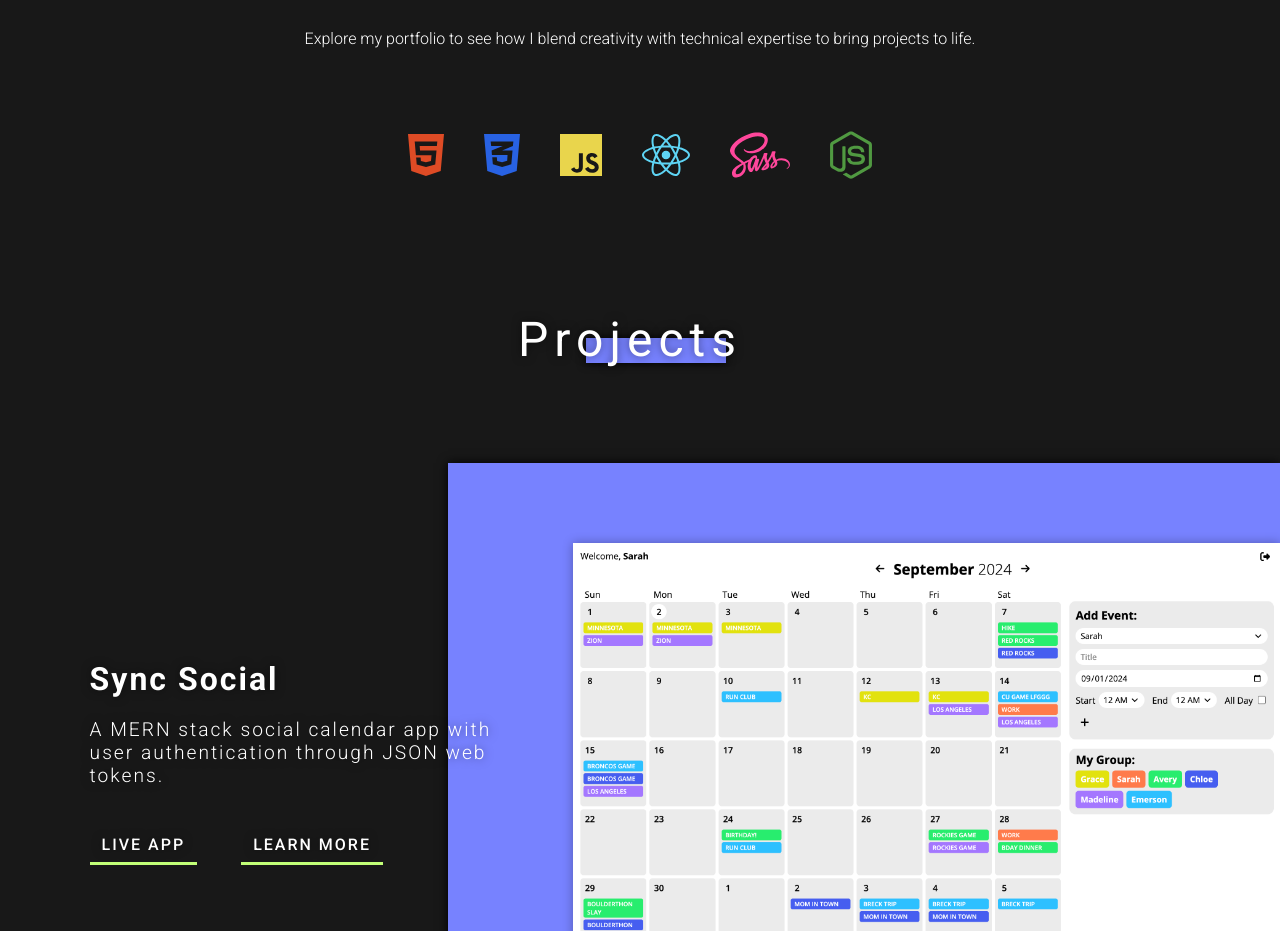
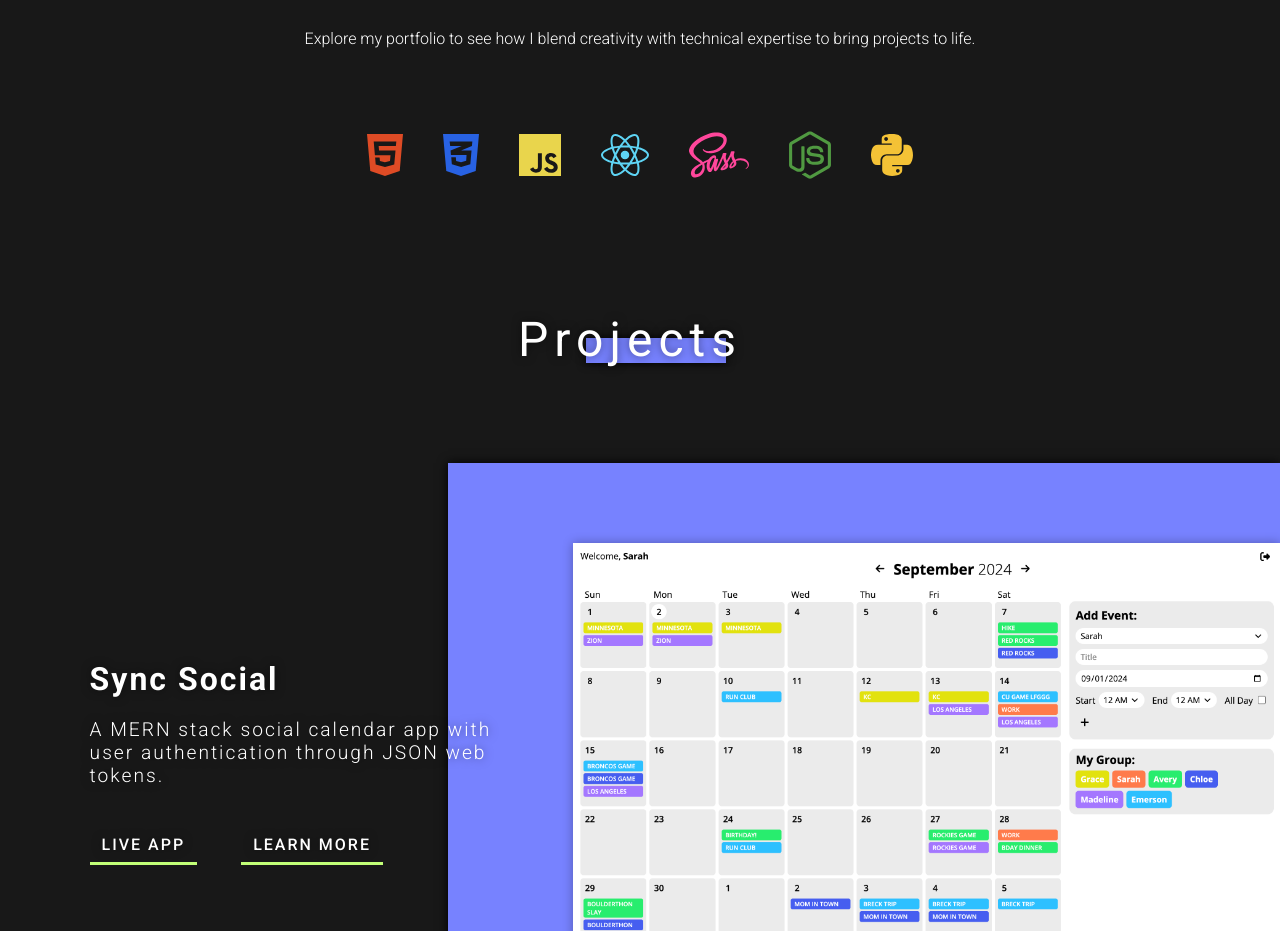
Before and after one commit to sgalbert818/portfolio, a React (Create React App) app: page / in a window 1280 px wide. Shown: the part 1324-2255 px from the top of the page. Built offline with nearby package versions, Linux system fonts and the light colour scheme.

Commit message:
about me edits

```diff
--- a/src/components/About.jsx
+++ b/src/components/About.jsx
@@ -6,6 +6,7 @@ import { faJs } from '@fortawesome/free-brands-svg-icons';
 import { faReact } from '@fortawesome/free-brands-svg-icons';
 import { faNodeJs } from '@fortawesome/free-brands-svg-icons';
 import { faSass } from '@fortawesome/free-brands-svg-icons';
+import { faPython } from '@fortawesome/free-brands-svg-icons';
 
 export default function About() {
     return (
@@ -40,6 +41,7 @@ export default function About() {
                 <FontAwesomeIcon icon={faReact} className="fa" style={{color: '#5ED4F4'}}/>
                 <FontAwesomeIcon icon={faSass} className="fa" style={{color: '#FF469B'}}/>
                 <FontAwesomeIcon icon={faNodeJs} className="fa" style={{color: '#509941'}}/>
+                <FontAwesomeIcon icon={faPython} className="fa" style={{color: '#F4C236'}}/>
             </div>
         </div>
     )
```
